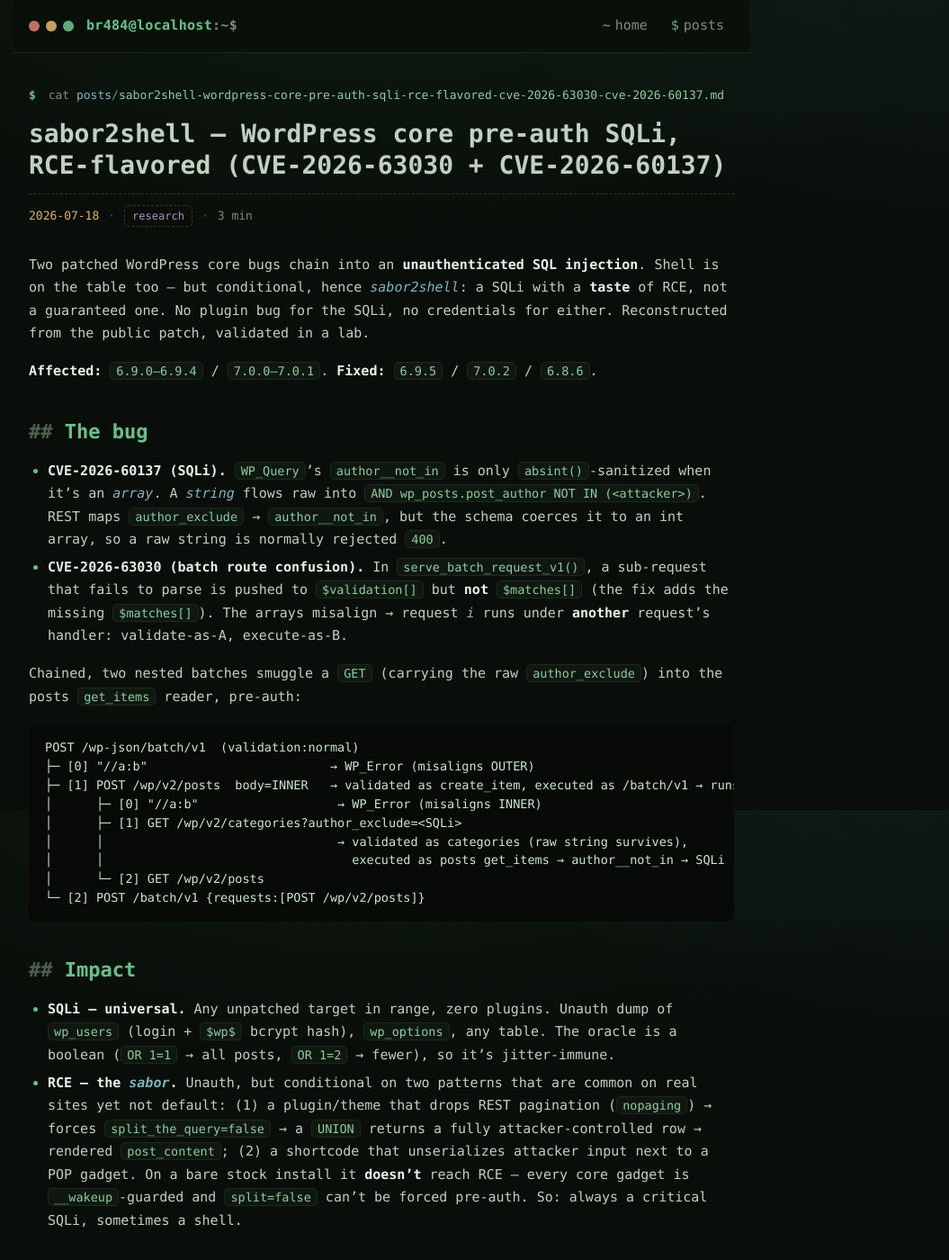
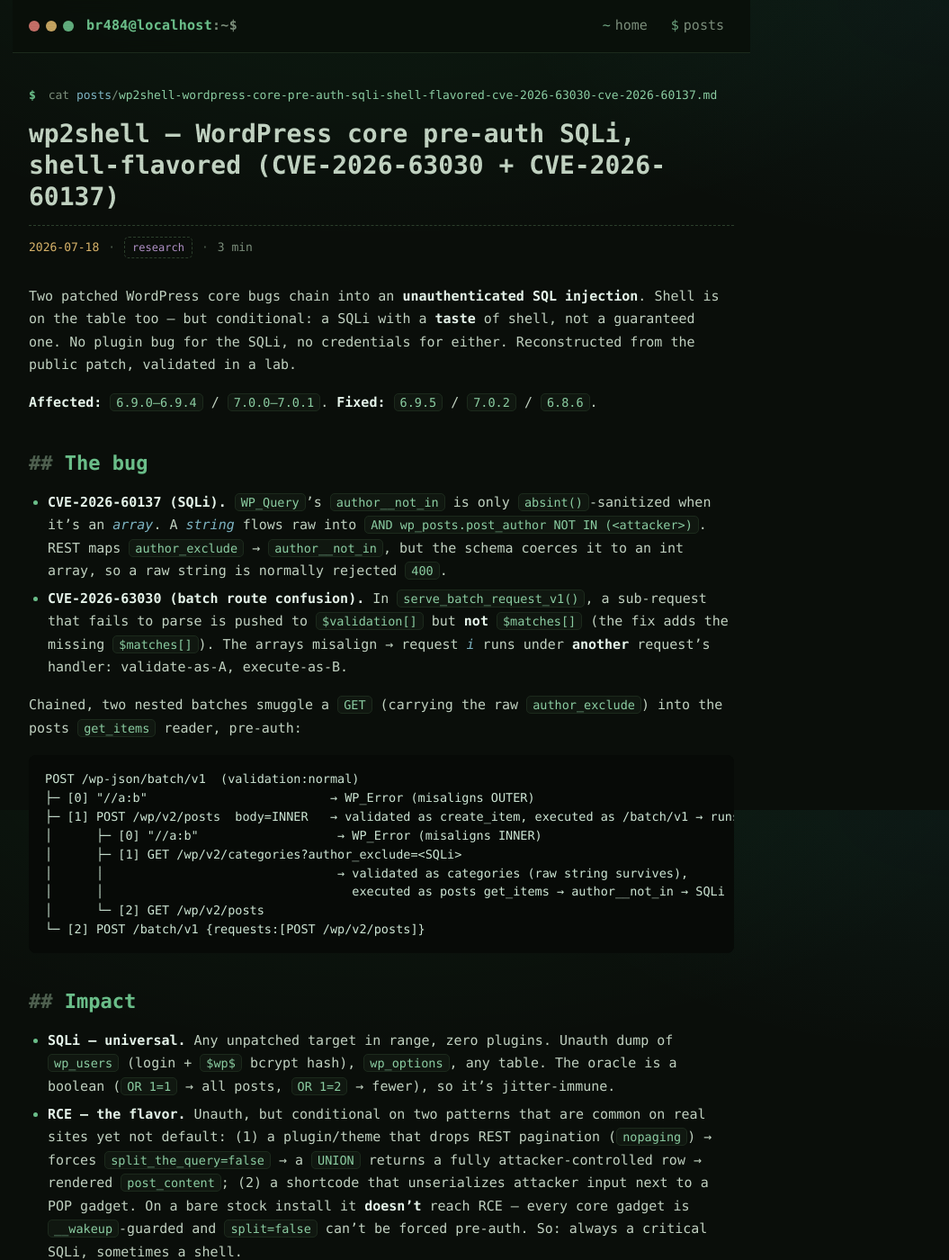
Before and after one commit to br484/br484.github.io, a Jekyll site: the page built from _posts/2026-07-18-wp2shell-preauth-sqli.md, in a window 1280 px wide and 1400 px high. Shown: the whole window at 90% size, without its empty margins (216-1271 px from the left). Built offline with Jekyll 4.4.1, drawn with Linux system fonts in a browser that asks for light colours.

Commit message:
fix: retitle wp2shell post (shell-flavored) + drop sabor2shell slug

```diff
--- a/_posts/2026-07-18-sabor2shell.md
+++ b/_posts/2026-07-18-wp2shell-preauth-sqli.md
@@ -1,11 +1,11 @@
 ---
 layout: post
-title: "sabor2shell — WordPress core pre-auth SQLi, RCE-flavored (CVE-2026-63030 + CVE-2026-60137)"
+title: "wp2shell — WordPress core pre-auth SQLi, shell-flavored (CVE-2026-63030 + CVE-2026-60137)"
 date: 2026-07-18 14:00:00
 categories: research
 ---
 
-Two patched WordPress core bugs chain into an **unauthenticated SQL injection**. Shell is on the table too — but conditional, hence *sabor2shell*: a SQLi with a **taste** of RCE, not a guaranteed one. No plugin bug for the SQLi, no credentials for either. Reconstructed from the public patch, validated in a lab.
+Two patched WordPress core bugs chain into an **unauthenticated SQL injection**. Shell is on the table too — but conditional: a SQLi with a **taste** of shell, not a guaranteed one. No plugin bug for the SQLi, no credentials for either. Reconstructed from the public patch, validated in a lab.
 
 **Affected:** `6.9.0–6.9.4` / `7.0.0–7.0.1`. **Fixed:** `6.9.5` / `7.0.2` / `6.8.6`.
 
@@ -33,7 +33,7 @@
 ## Impact
 
 - **SQLi — universal.** Any unpatched target in range, zero plugins. Unauth dump of `wp_users` (login + `$wp$` bcrypt hash), `wp_options`, any table. The oracle is a boolean (`OR 1=1` → all posts, `OR 1=2` → fewer), so it's jitter-immune.
-- **RCE — the *sabor*.** Unauth, but conditional on two patterns that are common on real sites yet not default: (1) a plugin/theme that drops REST pagination (`nopaging`) → forces `split_the_query=false` → a `UNION` returns a fully attacker-controlled row → rendered `post_content`; (2) a shortcode that unserializes attacker input next to a POP gadget. On a bare stock install it **doesn't** reach RCE — every core gadget is `__wakeup`-guarded and `split=false` can't be forced pre-auth. So: always a critical SQLi, sometimes a shell.
+- **RCE — the flavor.** Unauth, but conditional on two patterns that are common on real sites yet not default: (1) a plugin/theme that drops REST pagination (`nopaging`) → forces `split_the_query=false` → a `UNION` returns a fully attacker-controlled row → rendered `post_content`; (2) a shortcode that unserializes attacker input next to a POP gadget. On a bare stock install it **doesn't** reach RCE — every core gadget is `__wakeup`-guarded and `split=false` can't be forced pre-auth. So: always a critical SQLi, sometimes a shell.
 
 ## Tooling
 
```
